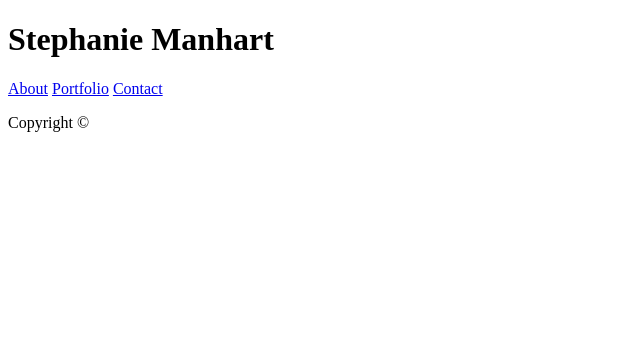
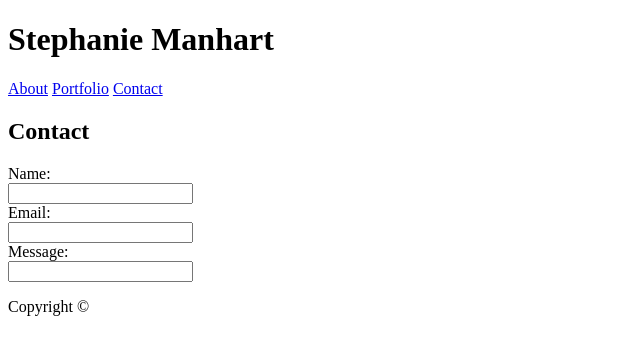
Before and after one commit to smanhart/Basic-Portfolio, a plain HTML site: page contact.html in a window 1280 px wide. Shown: the whole page, without its empty margins (0-640 px from the left). Drawn offline with Linux system fonts and the light colour scheme.

Commit message:
contact forms

```diff
--- a/contact.html
+++ b/contact.html
@@ -12,7 +12,15 @@
         </header>
 
         <section>
-
+            <h2>Contact</h2>
+            <form>
+                Name: <br>
+                <input type="text" name="Name"><br>
+                Email: <br>
+                <input type="text" email="Email"><br>
+                Message: <br>
+                <input type="text" message="Message" height="300px"> <br>
+            </form>
         </section>
 
         <footer>
```
